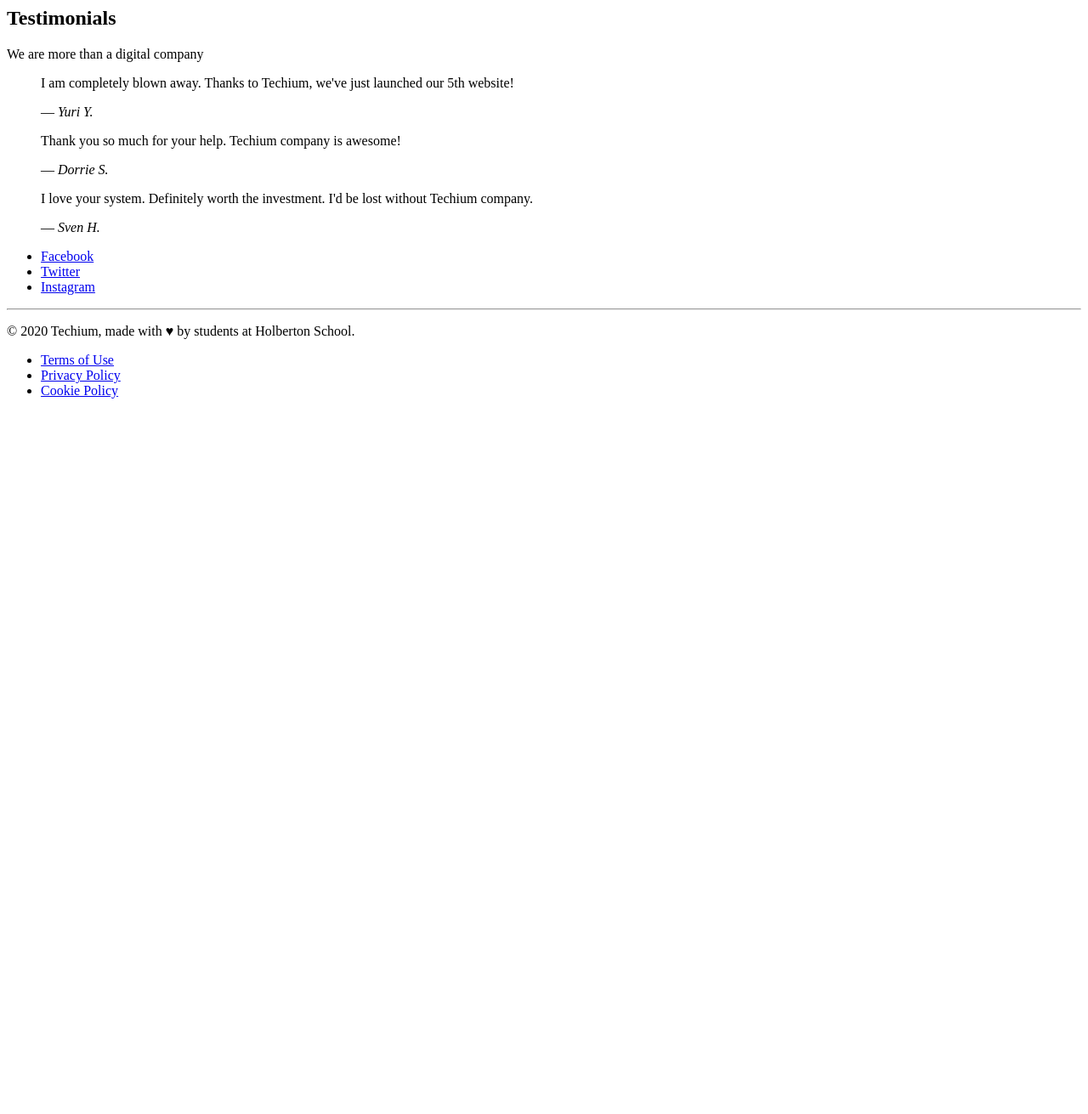
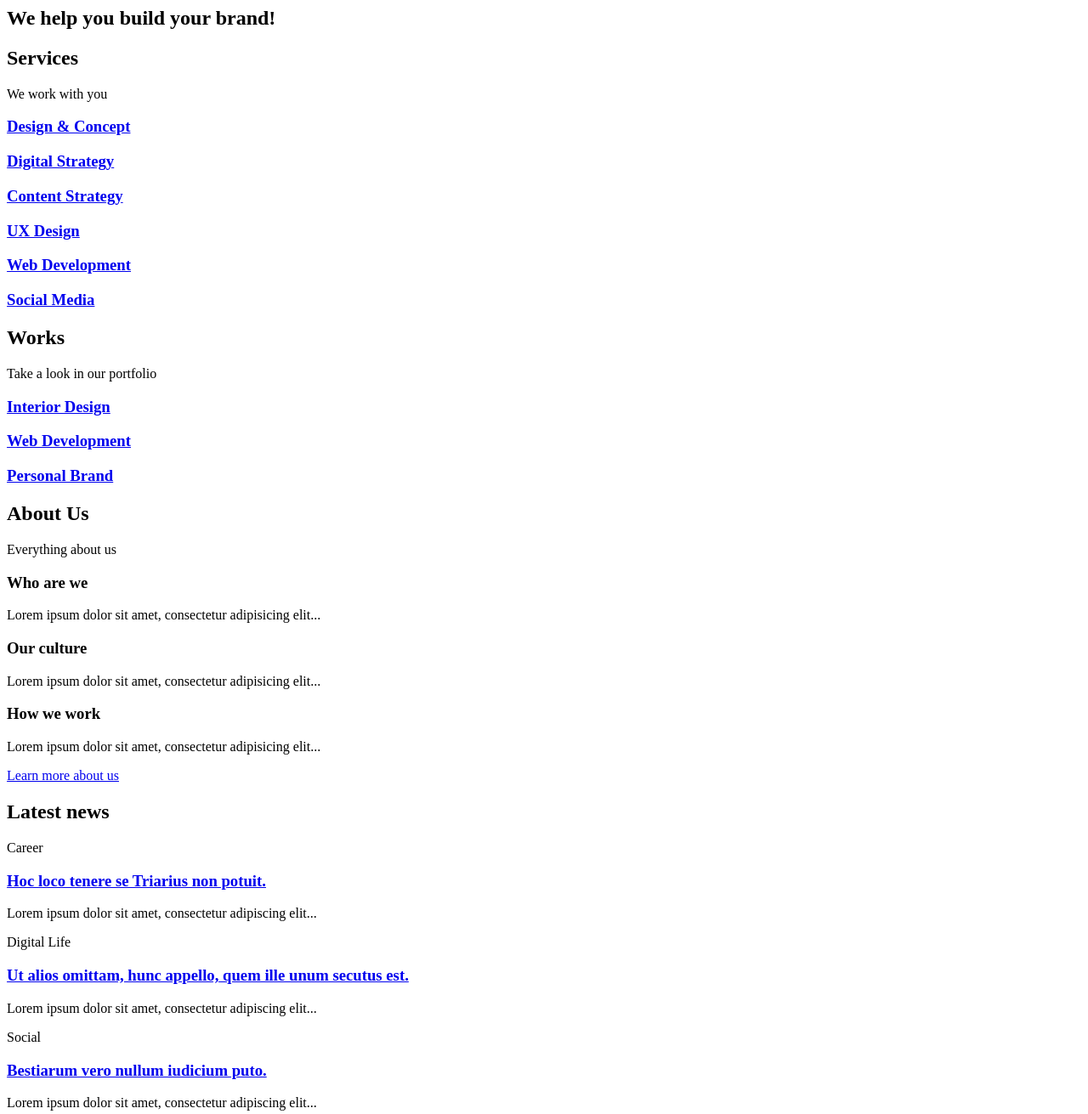
Before and after one commit to sifir-gun/holbertonschool-web_front_end, a plain HTML site: page html_advanced/29-index.html in a window 1280 px wide. Shown: the part 180-1491 px from the top of the page at 85% size. Before the commit the page ends 800 px from the top, so only its background shows below. Drawn offline with Linux system fonts and the light colour scheme.

Commit message:
Mise à jour de 29-index.html avec les corrections nécessaires

```diff
--- a/html_advanced/29-index.html
+++ b/html_advanced/29-index.html
@@ -34,7 +34,86 @@
     <!-- Main -->
     <main>
 
-        <!-- (Your other sections remain the same) -->
+        <!-- Hero section -->
+        <section><div><h2>We help you build your brand!</h2></div></section>
+
+        <!-- Services section -->
+        <section id="services">
+            <div>
+                <header>
+                    <h2>Services</h2>
+                    <p>We work with you</p>
+                </header>
+                <div>
+                    <h3><a href="#">Design & Concept</a></h3>
+                    <h3><a href="#">Digital Strategy</a></h3>
+                    <h3><a href="#">Content Strategy</a></h3>
+                    <h3><a href="#">UX Design</a></h3>
+                    <h3><a href="#">Web Development</a></h3>
+                    <h3><a href="#">Social Media</a></h3>
+                </div>
+            </div>
+        </section>
+
+        <!-- Works section -->
+        <section id="works">
+            <div>
+                <header>
+                    <h2>Works</h2>
+                    <p>Take a look in our portfolio</p>
+                </header>
+                <div>
+                    <article><h3><a href="#">Interior Design</a></h3></article>
+                    <article><h3><a href="#">Web Development</a></h3></article>
+                    <article><h3><a href="#">Personal Brand</a></h3></article>
+                </div>
+            </div>
+        </section>
+
+        <!-- About Us section -->
+        <section id="about">
+            <div>
+                <header>
+                    <h2>About Us</h2>
+                    <p>Everything about us</p>
+                </header>
+                <div>
+                    <h3>Who are we</h3>
+                    <p>Lorem ipsum dolor sit amet, consectetur adipisicing elit...</p>
+                    <h3>Our culture</h3>
+                    <p>Lorem ipsum dolor sit amet, consectetur adipisicing elit...</p>
+                    <h3>How we work</h3>
+                    <p>Lorem ipsum dolor sit amet, consectetur adipisicing elit...</p>
+                    <a href="about.html">Learn more about us</a>
+                </div>
+            </div>
+        </section>
+
+        <!-- Latest news section -->
+        <section id="latest_news">
+            <div>
+                <header>
+                    <h2>Latest news</h2>
+                </header>
+                <div>
+                    <article>
+                        <p>Career</p>
+                        <h3><a href="#">Hoc loco tenere se Triarius non potuit.</a></h3>
+                        <p>Lorem ipsum dolor sit amet, consectetur adipiscing elit...</p>
+                    </article>
+                    <article>
+                        <p>Digital Life</p>
+                        <h3><a href="#">Ut alios omittam, hunc appello, quem ille unum secutus est.</a></h3>
+                        <p>Lorem ipsum dolor sit amet, consectetur adipiscing elit...</p>
+                    </article>
+                    <article>
+                        <p>Social</p>
+                        <h3><a href="#">Bestiarum vero nullum iudicium puto.</a></h3>
+                        <p>Lorem ipsum dolor sit amet, consectetur adipiscing elit...</p>
+                    </article>
+                </div>
+            </div>
+        </section>
 
         <!-- Testimonials section -->
         <section id="testimonials">
@@ -66,13 +145,24 @@
             </div>
         </section>
 
-        <!-- (Your other sections remain the same) -->
+        <!-- Contact section -->
+        <section id="contact">
+            <div>
+                <header>
+                    <h2>Contact</h2>
+                    <p>We like to know new people</p>
+                </header>
+                <div>
+                    <p>Lorem ipsum dolor sit amet, consectetur adipiscing elit...</p>
+                    <a href="contact.html">Get in touch</a>
+                </div>
+            </div>
+        </section>
 
     </main>
 
     <!-- Footer -->
     <footer>
-        <!-- (Your footer content remains the same) -->
         <div>
             <ul>
                 <li><a href="https://www.facebook.com/HolbertonSchool/">Facebook</a></li>
```
